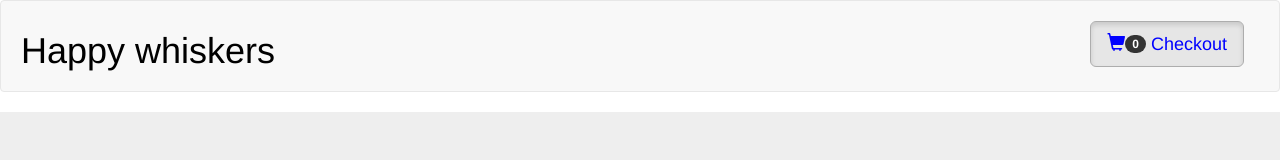
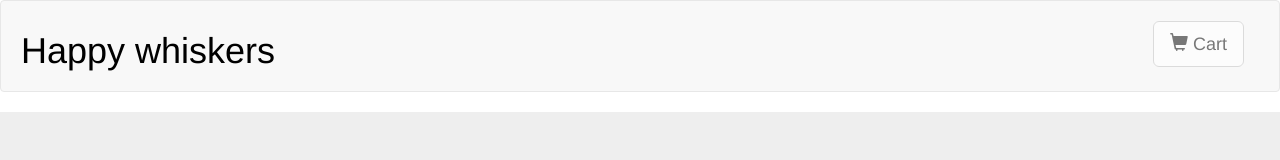
Before and after one commit to Bukovski/vue-pet-store, a Vue app: page /form in a window 1280 px wide. Shown: the top 160 px of the page. Built offline with nearby package versions, Linux system fonts and the light colour scheme; what vue-fragment, vue-loaders, vue-the-mask would draw is missing.

Commit message:
add: cart link

```diff
--- /dev/null
+++ b/src/components/Cart.vue
@@ -0,0 +1,11 @@
+<template>
+  <h2>Cart</h2>
+</template>
+
+<script>
+  export default {
+    name: "Cart"
+  }
+</script>
+
+<style></style>
--- a/src/components/Form.vue
+++ b/src/components/Form.vue
@@ -108,6 +108,7 @@
     methods: {
       submitForm() {
         console.log('Form Submitted', JSON.stringify(this.order));
+        console.log(this.$store.getters.getCartAll); // <--  id: 1002 quantity: 2  отправить номальные данные о заказанном товаре
 
         this.clearForm();
 
--- a/src/components/Header.vue
+++ b/src/components/Header.vue
@@ -8,14 +8,15 @@
       </div>
       <div class="nav navbar-nav navbar-right cart">
         <router-link
+            class="btn btn-default btn-lg"
+            :disabled="!cartItemCount"
             active-class="active"
             tag="button"
-            class="btn btn-default btn-lg"
-            :to="{ name: 'Form' }"
+            :to="{ name: 'Cart' }"
         >
           <span class="glyphicon glyphicon-shopping-cart"></span>
-          <span class="badge badge-secondary">{{ cartItemCount }}</span>
-          Checkout
+          <span class="badge badge-secondary" v-show="cartItemCount">{{ cartItemCount }}</span>
+          Cart
         </router-link >
       </div>
     </div>
@@ -23,7 +24,7 @@
 </template>
 
 <script>
-  import { mapGetters } from 'vuex'
+  import { mapGetters } from 'vuex';
 
 
   export default {
--- a/src/router/index.js
+++ b/src/router/index.js
@@ -4,6 +4,7 @@ import Form from '@/components/Form';
 import Main from '@/components/Main';
 import Product from '@/components/Product';
 import EditProduct from '@/components/EditProduct';
+import Cart from '@/components/Cart';
 
 Vue.use(VueRouter)
 
@@ -26,6 +27,11 @@ const routes = [
     ]
   },
   {
+    path: '/cart',
+    name: 'Cart',
+    component: Cart,
+  },
+  {
     path: '/form',
     name: 'Form',
     component: Form,
```
